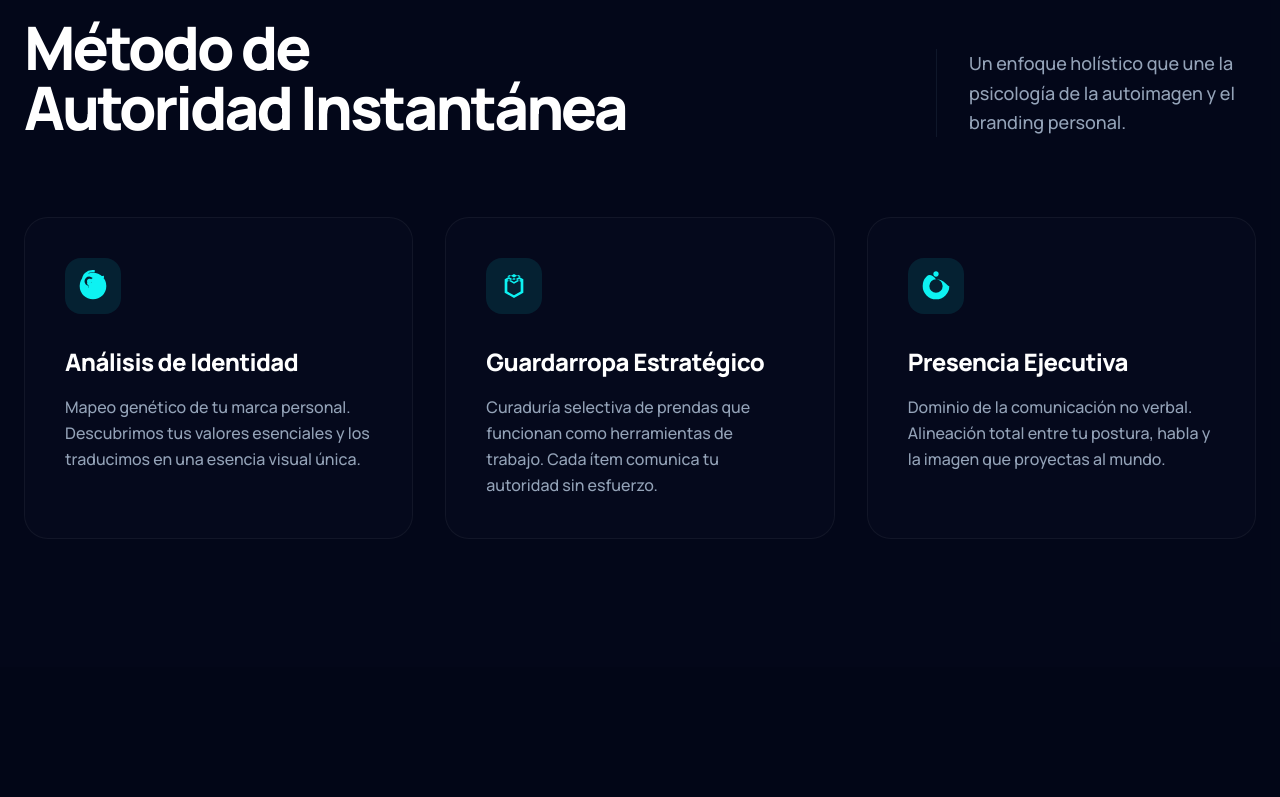
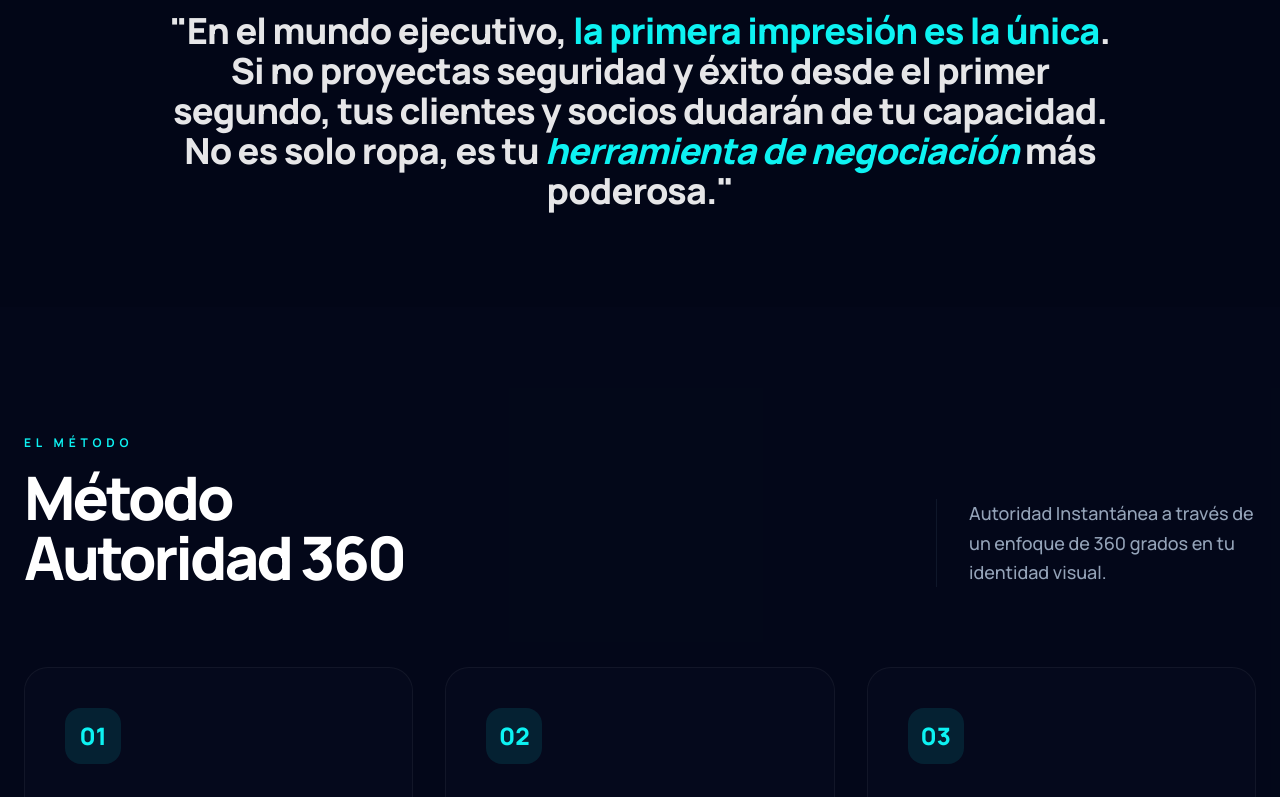
Before and after one commit to glauberfabc/estrategia, a React (Vite) app: page / in a window 1280 px wide. Shown: the part 883-1680 px from the top of the page. Built offline with nearby package versions, Linux system fonts and the light colour scheme.

Commit message:
feat: add executive statement and update method to Autoridad 360

```diff
--- a/App.tsx
+++ b/App.tsx
@@ -2,6 +2,7 @@
 import React from 'react';
 import { Navbar } from './components/Navbar';
 import { Hero } from './components/Hero';
+import { Statement } from './components/Statement';
 import { Method } from './components/Method';
 import { Expert } from './components/Expert';
 import { Services } from './components/Services';
@@ -13,6 +14,7 @@ const App: React.FC = () => {
     <div className="min-h-screen bg-background-dark text-white selection:bg-primary selection:text-background-dark overflow-x-hidden">
       <main className="pt-0">
         <Hero />
+        <Statement />
         <Method />
         <Expert />
         <Services />
--- a/components/Method.tsx
+++ b/components/Method.tsx
@@ -18,39 +18,33 @@ export const Method: React.FC = () => {
         <div className="flex flex-col md:flex-row justify-between items-end mb-20 gap-8">
           <div className="max-w-2xl">
             <h2 className="text-primary text-xs font-bold tracking-[0.4em] uppercase mb-4">El Método</h2>
-            <h3 className="text-4xl md:text-6xl font-black tracking-tighter leading-none">Método de <br /> Autoridad Instantánea</h3>
+            <h3 className="text-4xl md:text-6xl font-black tracking-tighter leading-none">Método <br /> Autoridad 360</h3>
           </div>
           <p className="text-muted-blue max-w-xs text-lg font-medium leading-relaxed border-l border-neutral-blue pl-8">
-            Un enfoque holístico que une la psicología de la autoimagen y el branding personal.
+            Autoridad Instantánea a través de un enfoque de 360 grados en tu identidad visual.
           </p>
         </div>
         <div className="grid md:grid-cols-3 gap-8">
           <MethodCard
             icon={
-              <svg xmlns="http://www.w3.org/2000/svg" height="32px" viewBox="0 -960 960 960" width="32px" fill="currentColor">
-                <path d="M480-80q-83 0-156-31.5T197-197q-54-54-85.5-127T80-480q0-83 31.5-156T197-763q54-54 127-85.5T480-880q83 0 156 31.5T763-763q54 54 85.5 127T880-480q0 83-31.5 156T763-197q-54 54-127 85.5T480-80Zm-40-525q-10 20-30 32.5T366-560q-27 0-46.5-19.5T300-626q0-28 19.5-49t48.5-23q15-1 29 4t26 15l48-43q-24-21-52.5-31T366-764q-58 0-99 41t-41 99q0 51 32 89.5t82 48.5v66q-83-14-138.5-78T146-646q0-131 92.5-222.5T461-960q21 0 41.5 3t40.5 9l-22 66q-14-5-29-7.5t-31-2.5q-103 0-175.5 73.5T213-644q0 73 37.5 133t99.5 86v-70q-21-9-34.5-28T302-566q0-24 19-39.5t45-12.5q24 3 41 21t13 36Zm80 445v-62q66-13 109-66t43-122q0-21-5.5-44.5T652-498l62-28q18 35 27 72t9 74q0 99-62.5 174T520-160Zm0-138v-66q37-14 58.5-47t21.5-73q0-54-38-92t-92-38q-11 0-21.5 2t-20.5 6l-20-64q19-7 39.5-10.5T468-684q79 0 135.5 56.5T660-492q0 49-23 94t-63 76.5l-54-36.5ZM246-240l50-50q26 26 59 40t69 14v70q-50 0-95.5-18.5T246-240Zm438-432-58-54q38-31 85-47.5t97-16.5v72q-35 0-68 11.5T684-672Z" />
-              </svg>
+              <span className="text-2xl font-black">01</span>
             }
-            title="Análisis de Identidad"
-            description="Mapeo genético de tu marca personal. Descubrimos tus valores esenciales y los traducimos en una esencia visual única."
+            title="Decodificación de Identidad"
+            description="(Entender quién eres). Analizamos tu esencia y objetivos para alinear tu imagen con tu propósito real."
           />
           <MethodCard
             icon={
-              <svg xmlns="http://www.w3.org/2000/svg" height="32px" viewBox="0 -960 960 960" width="32px" fill="currentColor">
-                <path d="M480-120 200-280v-400l280-160 280 160v400L480-120Zm0-80 200-114v-292L480-720 280-606v292l200 114Zm0-460 200-114-66-38-134 78-134-78-66 38 200 114Zm0 60-154-88-46 26 200 114 200-114-46-26-154 88Zm0 0Z" />
-              </svg>
+              <span className="text-2xl font-black">02</span>
             }
-            title="Guardarropa Estratégico"
-            description="Curaduría selectiva de prendas que funcionan como herramientas de trabajo. Cada ítem comunica tu autoridad sin esfuerzo."
+            title="Arquitectura de Poder"
+            description="(Construcción del guardarropa estratégico). Curaduría selectiva de prendas que funcionan como herramientas de negociación."
           />
           <MethodCard
             icon={
-              <svg xmlns="http://www.w3.org/2000/svg" height="32px" viewBox="0 -960 960 960" width="32px" fill="currentColor">
-                <path d="M480-280q83 0 141.5-58.5T680-480q0-83-58.5-141.5T480-680q-83 0-141.5 58.5T280-480q0 83 58.5 141.5T480-280Zm0-400q167 0 283.5 116.5T880-480q0 167-116.5 283.5T480-80q-167 0-283.5-116.5T80-480q0-167 116.5-283.5T480-680Zm0-80q-33 0-56.5-23.5T400-840q0-33 23.5-56.5T480-920q33 0 56.5 23.5T560-840q0 33-23.5 56.5T480-760Z" />
-              </svg>
+              <span className="text-2xl font-black">03</span>
             }
-            title="Presencia Ejecutiva"
-            description="Dominio de la comunicación no verbal. Alineación total entre tu postura, habla y la imagen que proyectas al mundo."
+            title="Proyección de Liderazgo"
+            description="(Cómo comportarse y usar la imagen para liderar). Dominio de la comunicación no verbal y presencia ejecutiva total."
           />
         </div>
       </div>
--- /dev/null
+++ b/components/Statement.tsx
@@ -0,0 +1,17 @@
+
+import React from 'react';
+
+export const Statement: React.FC = () => {
+    return (
+        <section className="py-24 bg-background-dark relative overflow-hidden">
+            <div className="max-w-5xl mx-auto px-6 text-center">
+                <div className="inline-block w-20 h-1 bg-primary mb-12 opaciy-50"></div>
+                <p className="text-2xl md:text-4xl font-black leading-tight tracking-tight text-white/90">
+                    "En el mundo ejecutivo, <span className="text-primary">la primera impresión es la única</span>.
+                    Si no proyectas seguridad y éxito desde el primer segundo, tus clientes y socios dudarán de tu capacidad.
+                    No es solo ropa, es tu <span className="text-primary italic">herramienta de negociación</span> más poderosa."
+                </p>
+            </div>
+        </section>
+    );
+};
```
